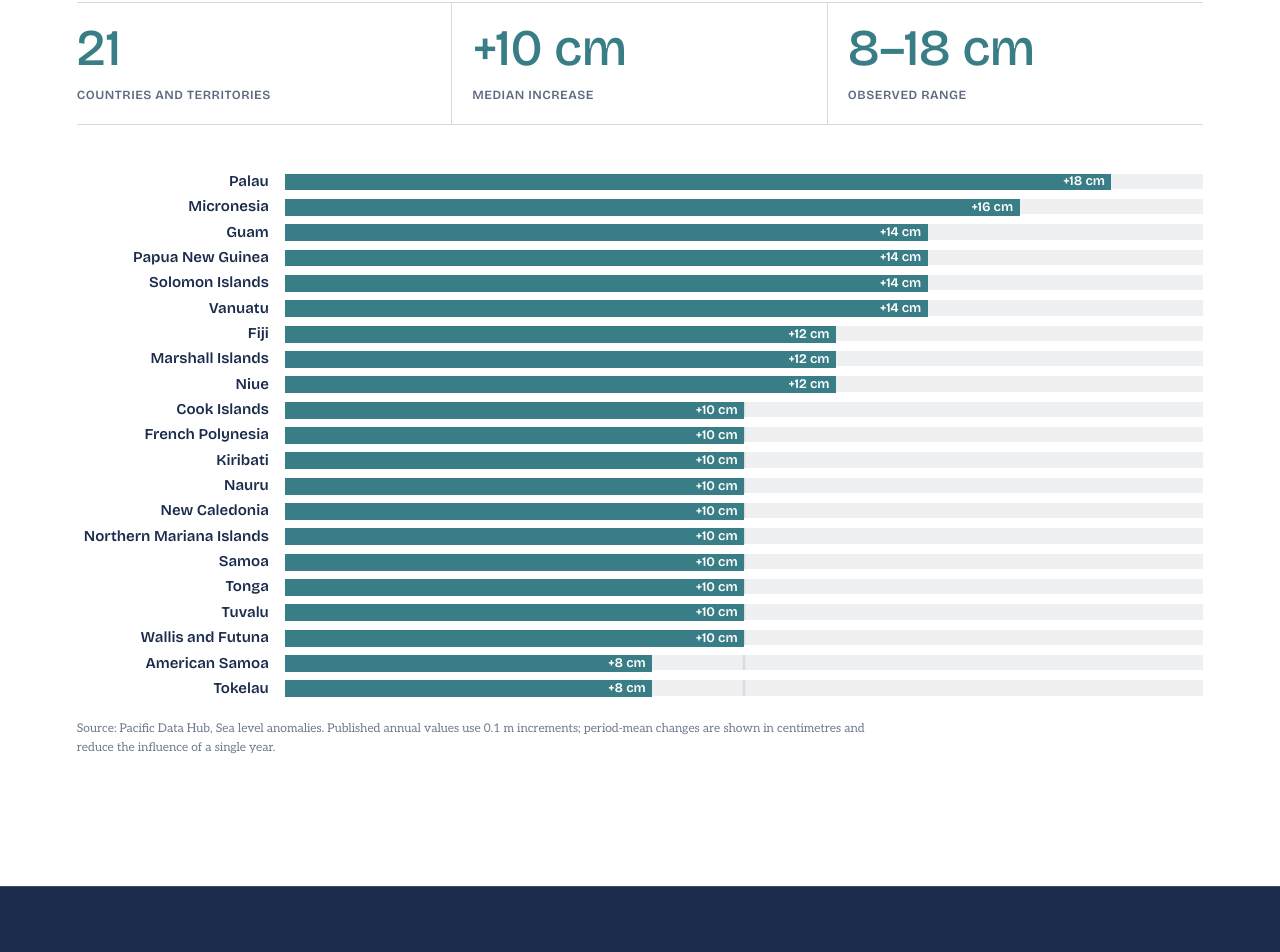
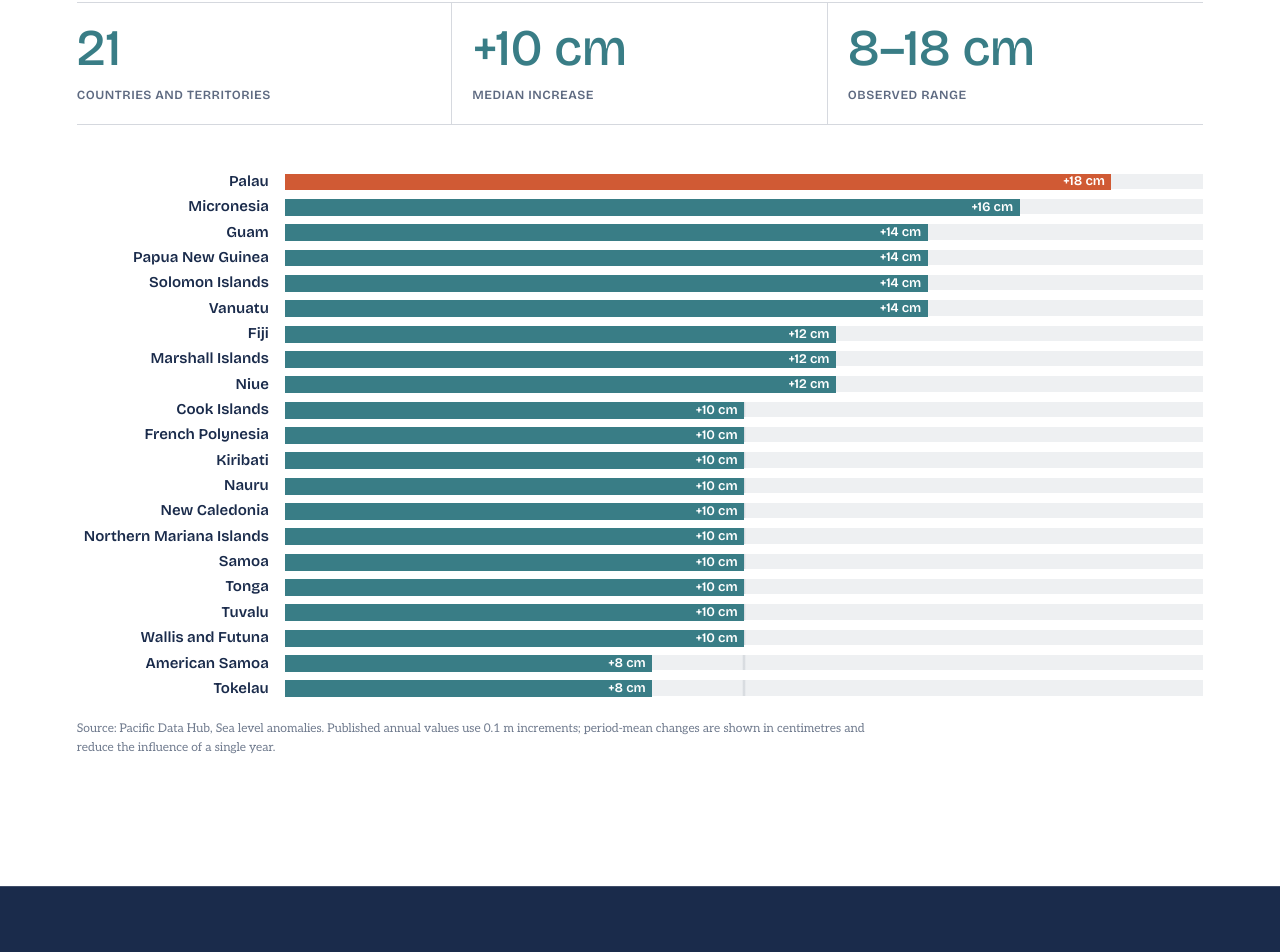
Before and after one commit to JosephBARBIERDARNAL/pacific-dataviz-challenge, a React (Vite) app: page / in a window 1280 px wide. Shown: the part 5905-6857 px from the top of the page. Built offline with nearby package versions, Linux system fonts and the light colour scheme.

Commit message:
autopush

```diff
--- a/src/components/CountryChangeChart.tsx
+++ b/src/components/CountryChangeChart.tsx
@@ -64,7 +64,7 @@ export function CountryChangeChart({ data }: CountryChangeChartProps) {
           role="list"
           aria-label="Sea-level anomaly increase by country and territory"
         >
-          {sorted.map((datum) => (
+          {sorted.map((datum, index) => (
             <div
               className="country-row"
               key={datum.code}
@@ -74,7 +74,7 @@ export function CountryChangeChart({ data }: CountryChangeChartProps) {
               <span className="country-name">{datum.country}</span>
               <span className="country-bar-track" aria-hidden="true">
                 <span
-                  className="country-bar"
+                  className={`country-bar${index === 0 ? " country-bar-highlight" : ""}`}
                   style={{
                     width: `${Math.min(100, (toCentimeters(datum.rise) / CHART_MAX_CM) * 100)}%`,
                   }}
--- a/src/styles.css
+++ b/src/styles.css
@@ -265,6 +265,10 @@ a:focus-visible {
   justify-content: flex-end;
   align-items: center;
   background: #397d86;
+}
+
+.country-bar-highlight {
+  background: var(--highlight);
 }
 
 .chart-caption {
```
